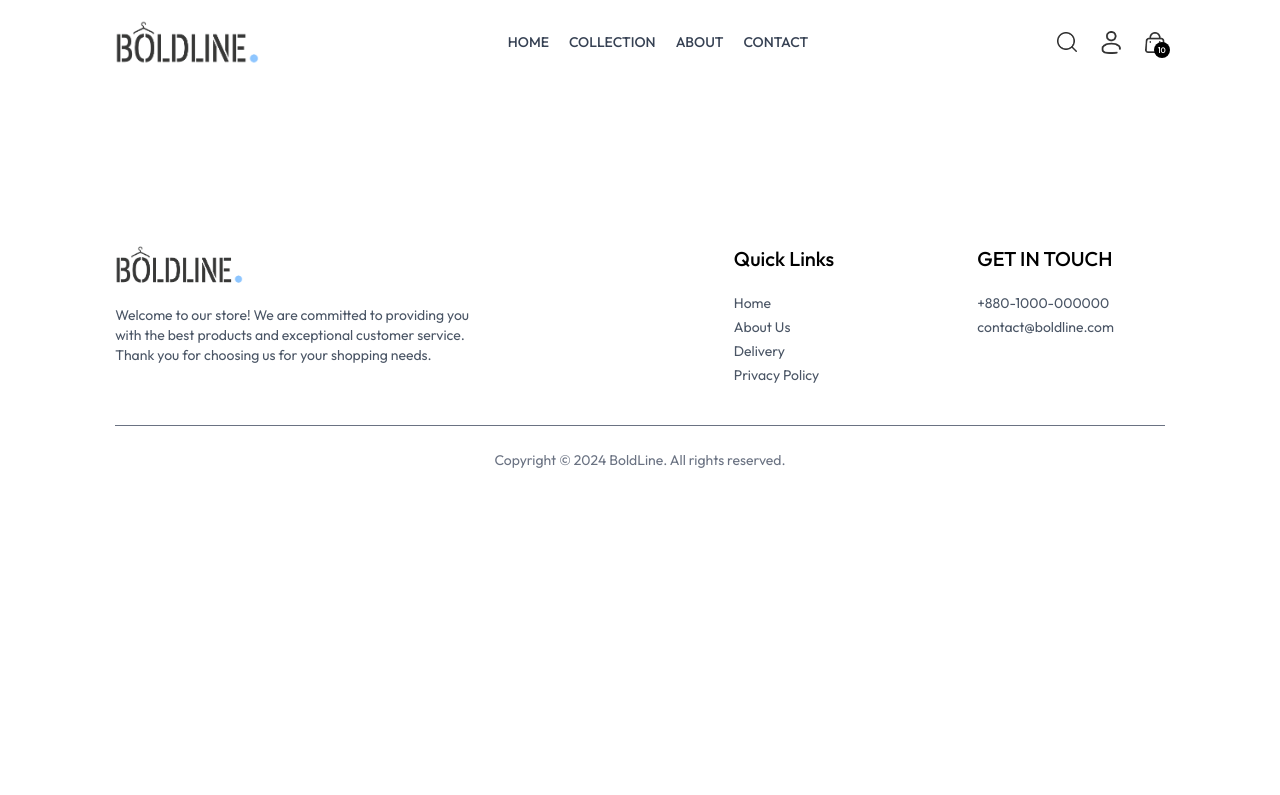
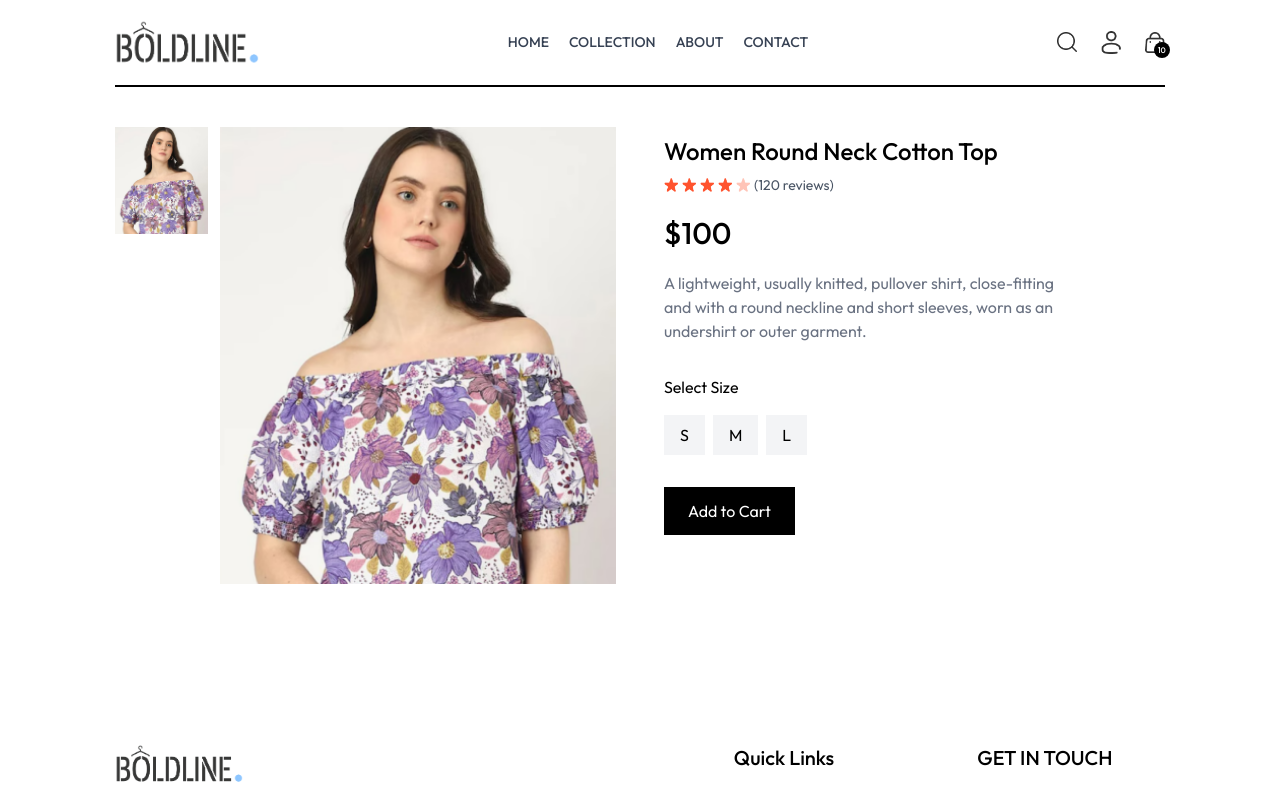
Before and after one commit to sowrav003/boldline---Clothing-brand, a React (Vite) app in the folder frontend/: page /product/aaaaa in a window 1280 px wide. Shown: the top 795 px of the page. Built offline with nearby package versions, Linux system fonts and the light colour scheme.

Commit message:
day-4 last commit

```diff
--- a/frontend/src/index.css
+++ b/frontend/src/index.css
@@ -13,6 +13,10 @@ a.active hr{
   font-style: normal;
 }
 
+::-webkit-scrollbar {
+  display: none;
+}
+
 @media (max-width: 640px) {
   a.active{
     background-color: black;
--- a/frontend/src/pages/Product.jsx
+++ b/frontend/src/pages/Product.jsx
@@ -1,17 +1,20 @@
-import React, { use, useContext, useEffect, useState } from 'react'
+import React, {  useContext, useEffect, useState } from 'react'
 import { useParams } from 'react-router-dom';
 import { ShopContext } from '../context/ShopContext';
+import { assets } from '../assets/assets';
 
 const Product = () => {
   const {productId} = useParams();
-  const {products} =  useContext(ShopContext);
+  const {products,currency} =  useContext(ShopContext);
 
   const [productData, setProductData] = useState(false)
+  const [image, setImage] = useState('')
 
   const fetchProductData = async () => {
     products.map((item) => {
       if(item._id === productId){
         setProductData(item);
+        setImage(item.image[0]);
         console.log(item);
         return null;
       }
@@ -21,11 +24,54 @@ const Product = () => {
     fetchProductData();
   }, [productId]);
 
-  return (
-    <div>
-
+  return productData ? (
+    <div className='border-t-2 pt-10 transition-opacity ease-in duration-500 opacity-100'>
+      {/* Product Images and Details */}
+      <div className='flex gap-12 sm:gap-12 flex-col sm:flex-row'>
+        {/* Images Section */}
+        <div className='flex-1 flex flex-col-reverse gap-3 sm:flex-row'>
+          <div className='flex sm:flex-col overflow-x-auto sm:overflow-y-scroll justify-between sm:justify-normal sm:w-[18.7%] w-full'>
+            {productData.image.map((imgSrc, index) => (
+              <img
+                key={index}
+                src={imgSrc}
+                alt={`${productData.name} - ${index + 1}`}
+                className='w-[24%] sm:w-full sm:mb-3 shrink-0 cursor-pointer'
+                onClick={() => setImage(imgSrc)}
+              />
+            ))}
+          </div>
+          <div className='w-full sm:w-[80%]'>
+            <img src={image} alt={productData.name} className='w-full h-auto'/>
+          </div>
+        </div>
+        {/* Product Details Section */}
+        <div className='flex-1'>
+          <h1 className='font-medium text-2xl mt-2'>{productData.name}</h1>
+          <div className='flex items-center gap-1 mt-2'>
+            <img src={assets.star_icon} alt="star icon" className='w-3.5' />
+            <img src={assets.star_icon} alt="star icon" className='w-3.5' />
+            <img src={assets.star_icon} alt="star icon" className='w-3.5' />
+            <img src={assets.star_icon} alt="star icon" className='w-3.5' />
+            <img src={assets.star_dull_icon} alt="star icon" className='w-3.5' />
+            <p className='text-sm text-gray-600'>(120 reviews)</p>
+          </div>
+          <p className='text-3xl font-medium mt-5'>{currency}{productData.price}</p>
+          <p className='text-gray-500 mt-5 md:w-4/5'>{productData.description}</p>
+          <div className='my-8 flex flex-col gap-4'>
+            <p className=''>Select Size</p>
+            <div className='flex gap-2'>
+              {productData.sizes.map((size, index) => (
+                <button className={`border-gray-300 py-2 px-4 bg-gray-100`} key={index}>{size}</button>
+              ))}
+            </div>
+          </div>
+          <button className='bg-black text-white px-6 py-3 hover:bg-gray-800 transition-colors ease-in-out'>Add to Cart</button>
+        </div>
+      </div>
     </div>
-  )
+  ) : <div className='opacity-0'>Loading...</div>
 }
 
+
 export default Product
```
